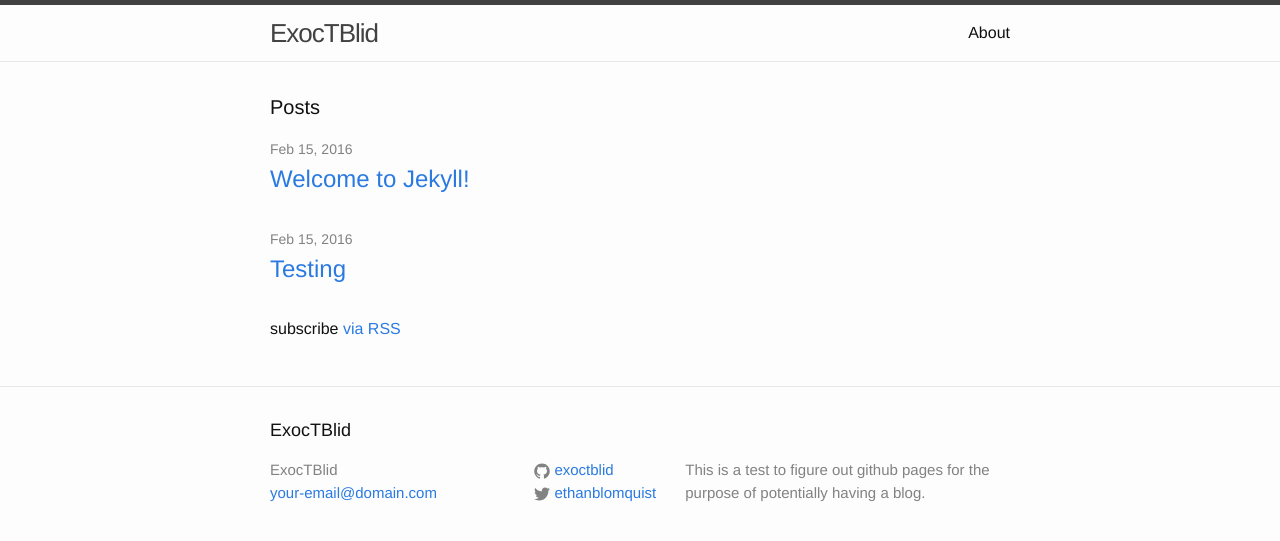
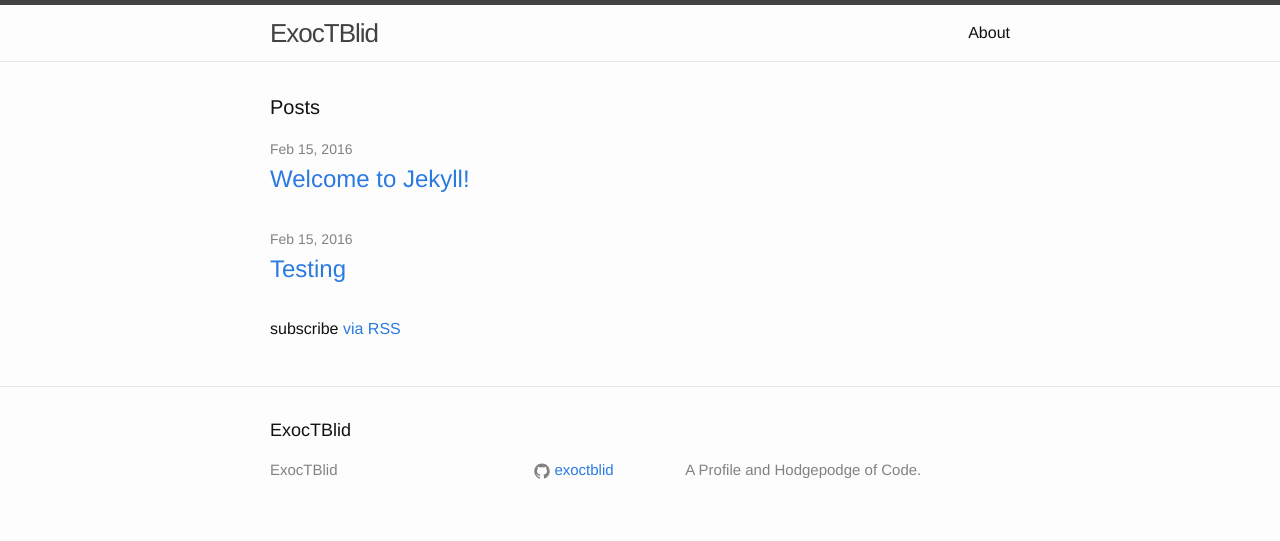
Before and after one commit to ExocTBlid/exoctblid.github.io, a Jekyll site: the page built from index.html, in a window 1280 px wide. Shown: the top 541 px of the page. Built offline with Jekyll 4.4.1, drawn with Linux system fonts in a browser that asks for light colours.

Commit message:
playing with config

```diff
--- a/_config.yml
+++ b/_config.yml
@@ -7,14 +7,12 @@
 
 # Site settings
 title: ExocTBlid
-email: your-email@domain.com
+# email: your-email@domain.com
 description: > # this means to ignore newlines until "baseurl:"
-  This is a test to figure
-  out github pages for the purpose
-  of potentially having a blog.
+  A Profile and Hodgepodge of Code.
 baseurl: "" # the subpath of your site, e.g. /blog
 url: "http://ethanblomquist.com" # the base hostname & protocol for your site
-twitter_username: ethanblomquist
+# twitter_username: ethanblomquist
 github_username:  exoctblid
 
 # Build settings
```
